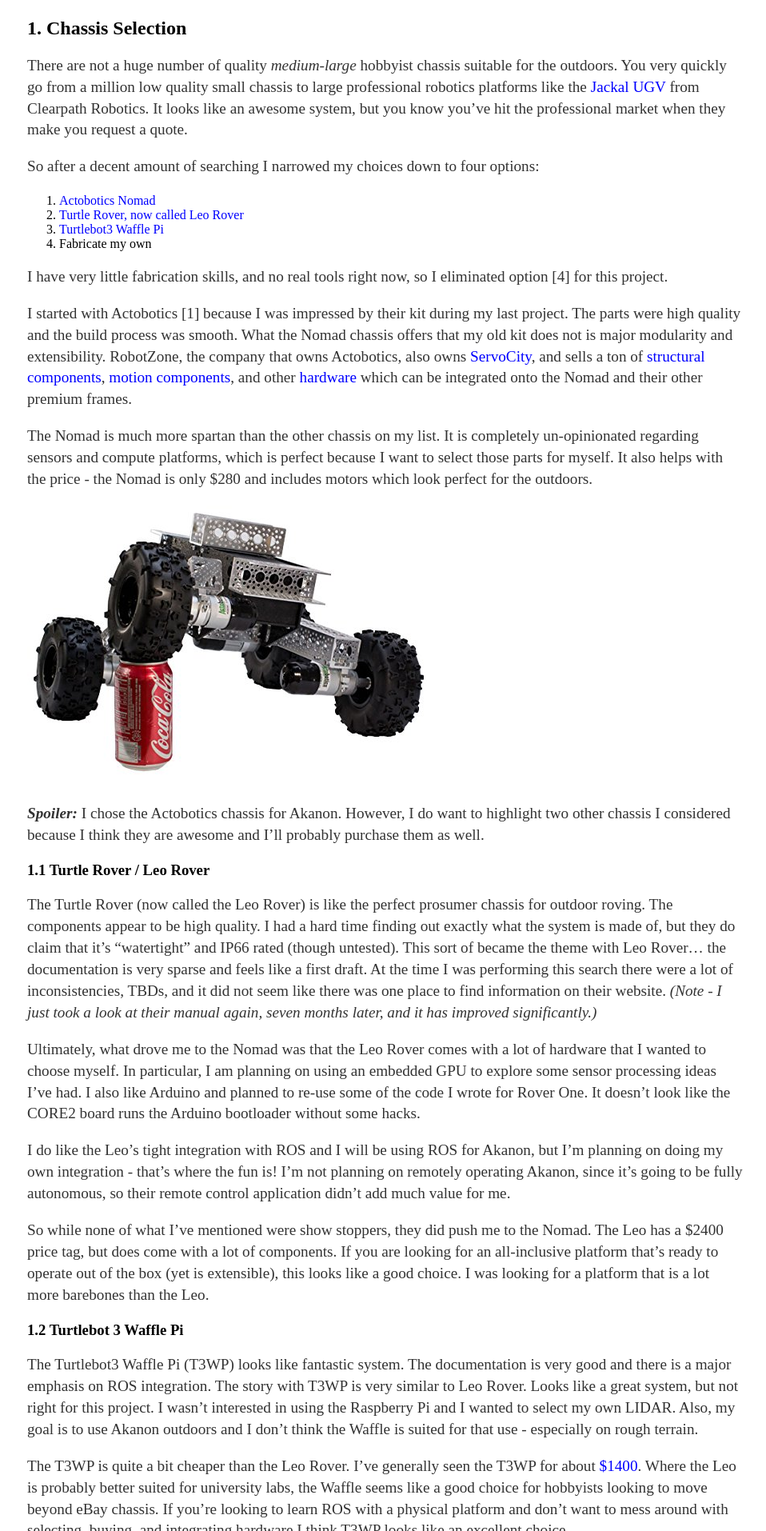
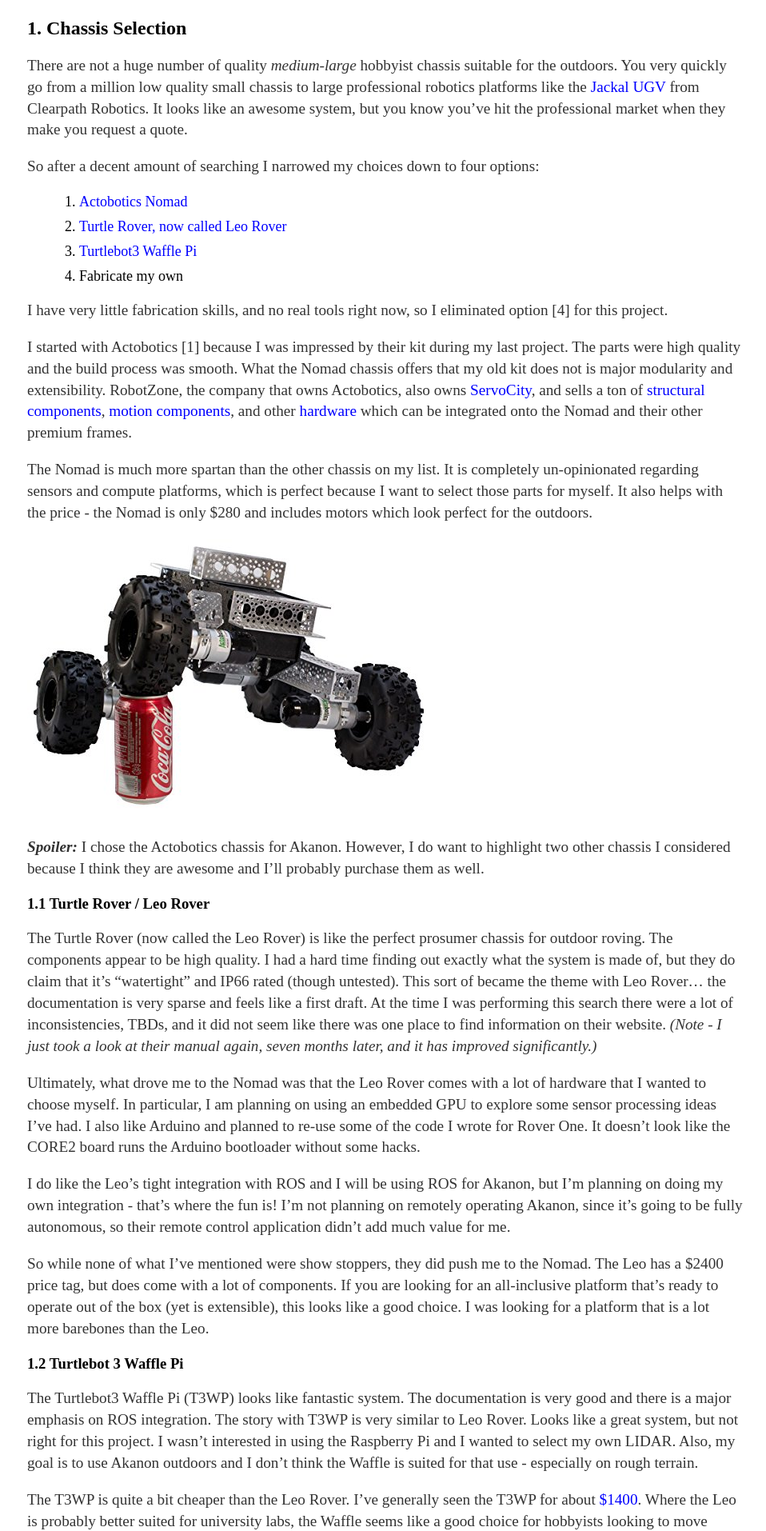
Before and after one commit to LeeRitholtz/LeeRitholtz.github.io, a Jekyll site: the page built from _posts/2019-11-10-Blogging-is-Hard.md, in a window 1280 px wide. Shown: the part 395-2309 px from the top of the page at 80% size, without its empty margins (158-1116 px from the left). Built offline with Jekyll 4.4.1, drawn with Linux system fonts in a browser that asks for light colours.

Commit message:
Tweaked css

```diff
--- a/css/main.css
+++ b/css/main.css
@@ -70,3 +70,20 @@
 .blurb {
     height: 450px;
 }
+
+table, th, td {
+    border: 1px solid black;
+    text-align: center;
+    padding: 10px;
+    border-spacing: 5px;
+    border-collapse: collapse;
+}
+
+ol {
+    font-size: 18px;
+    margin-left: 25px;
+}
+
+li {
+    margin: 10px 0;
+}
```
